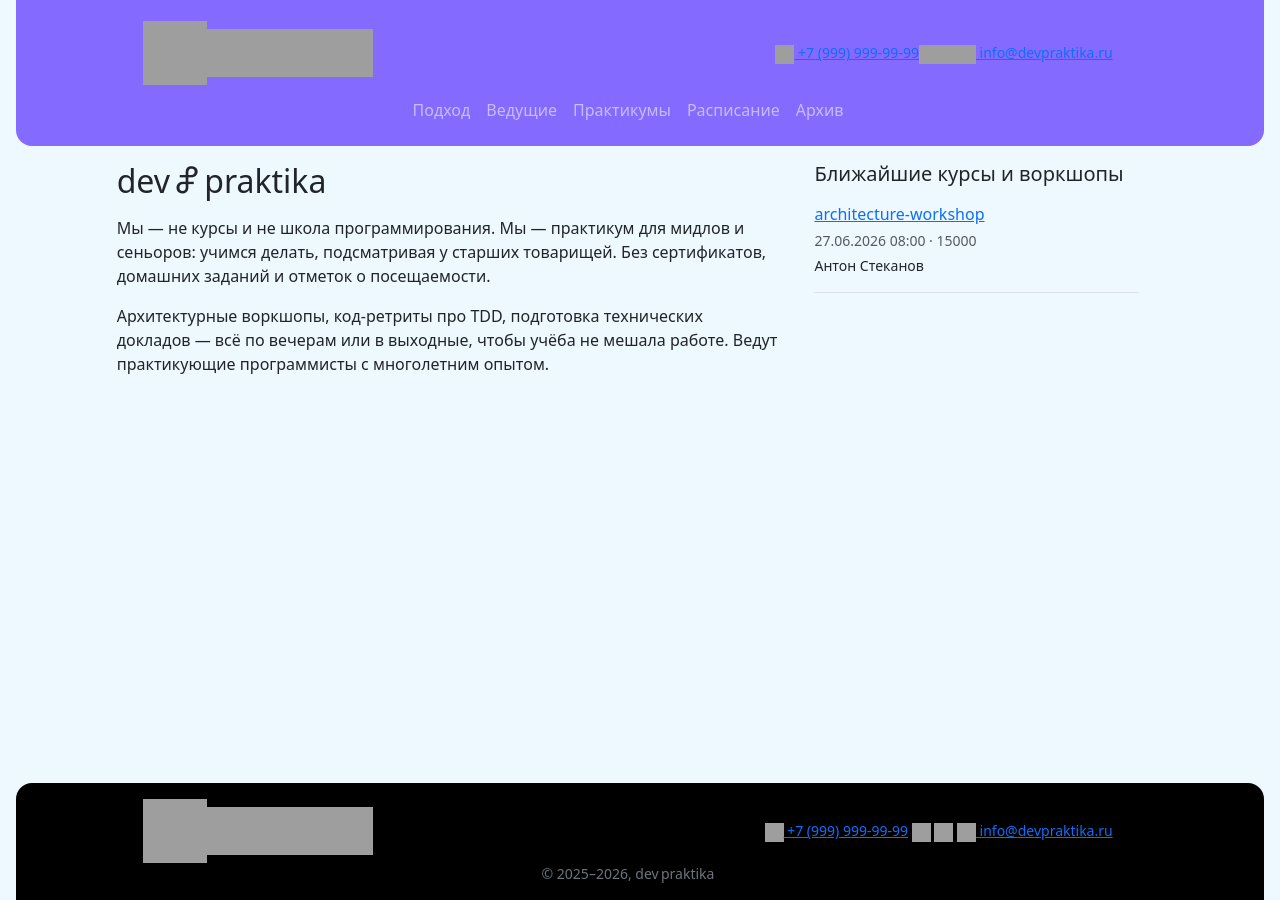
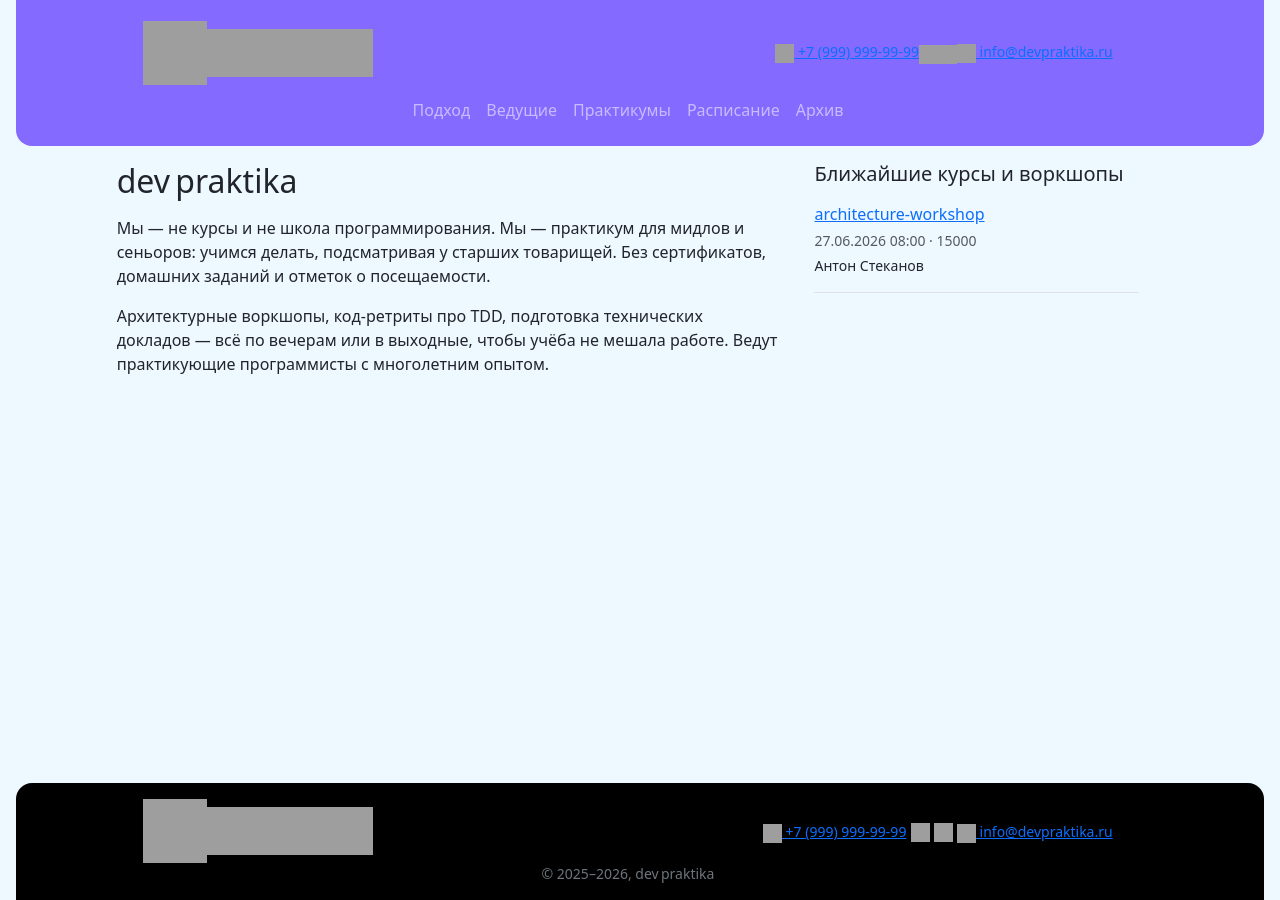
Before and after one commit to devpraktika-ru/devpraktika-ru.github.io, a Jekyll site: the page built from index.md, in a window 1280 px wide, cut to the strip 0-900 px from the top of the page. Built offline with Jekyll 4.4.1, drawn with Linux system fonts in a browser that asks for light colours; grey boxes are pictures that could not be loaded.

Commit message:
Fix contacts

```diff
--- a/_layouts/default.html
+++ b/_layouts/default.html
@@ -31,25 +31,6 @@
         margin: 16px 16px 0 16px;
       }
 
-      /*
-      .site-contacts {
-        display: flex;
-        flex-wrap: wrap;
-        align-items: center;
-        gap: 0.5rem 0.75rem;
-      }
-
-      .site-contacts a {
-        color: white;
-        text-decoration: none;
-        white-space: nowrap;
-      }
-
-      .site-contacts a:hover {
-        opacity: 0.85;
-      }
-        */
-
       @media (min-width: 992px) {
         header .navbar-collapse {
           justify-content: center;
@@ -75,11 +56,11 @@
                   alt=""
                   src="https://github.com/user-attachments/assets/6b85f69f-0af8-49b6-bcc0-12c1309dd9b4"
                 /></a>
-                <div class="white small d-none d-lg-flex">
-                  <a href="tel:+79999999999"><img src="https://github.com/user-attachments/assets/3293113e-a4e3-4c3b-9fa9-52d78198c197" width="19" height="19" alt="Телефон" /> +7 (999) 999-99-99</a>
+                <div class="d-none d-lg-flex">
+                  <a class="white small" href="tel:+79999999999"><img src="https://github.com/user-attachments/assets/3293113e-a4e3-4c3b-9fa9-52d78198c197" width="19" height="19" alt="Телефон" /> +7 (999) 999-99-99</a>
                   <a href="https://max.ru/u/devpraktika"><img src="https://github.com/user-attachments/assets/8bdc9834-61e1-4720-b5fc-1837988a1adb" width="19" height="19" alt="Max" /></a>
                   <a href="https://t.me/devpraktika"><img src="https://github.com/user-attachments/assets/99b674a2-eb30-4d08-8422-c30c98b46d3d" width="19" height="19" alt="Telegram" /></a>
-                  <a href="mailto:info@devpraktika.ru"><img src="https://github.com/user-attachments/assets/c9d2f276-defc-40fe-976d-32c8fcf83187" width="19" height="19" alt="E-mail" /> info@devpraktika.ru</a>
+                  <a class="white small" href="mailto:info@devpraktika.ru"><img src="https://github.com/user-attachments/assets/c9d2f276-defc-40fe-976d-32c8fcf83187" width="19" height="19" alt="E-mail" /> info@devpraktika.ru</a>
                 </div>
                 <button
                   class="navbar-toggler d-lg-none"
@@ -136,11 +117,11 @@
                     >
                   </li>
                 </ul>
-                <div class="site-contacts small d-lg-none pb-2">
-                  <a href="tel:+79999999999"><img src="https://github.com/user-attachments/assets/3293113e-a4e3-4c3b-9fa9-52d78198c197" width="19" height="19" alt="Телефон" /> +7 (999) 999-99-99</a>
+                <div class="d-lg-none pb-2">
+                  <a class="white small" href="tel:+79999999999"><img src="https://github.com/user-attachments/assets/3293113e-a4e3-4c3b-9fa9-52d78198c197" width="19" height="19" alt="Телефон" /> +7 (999) 999-99-99</a>
                   <a href="https://max.ru/u/devpraktika"><img src="https://github.com/user-attachments/assets/8bdc9834-61e1-4720-b5fc-1837988a1adb" width="19" height="19" alt="Max" /></a>
                   <a href="https://t.me/devpraktika"><img src="https://github.com/user-attachments/assets/99b674a2-eb30-4d08-8422-c30c98b46d3d" width="19" height="19" alt="Telegram" /></a>
-                  <a href="mailto:info@devpraktika.ru"><img src="https://github.com/user-attachments/assets/c9d2f276-defc-40fe-976d-32c8fcf83187" width="19" height="19" alt="E-mail" /> info@devpraktika.ru</a>
+                  <a class="white small" href="mailto:info@devpraktika.ru"><img src="https://github.com/user-attachments/assets/c9d2f276-defc-40fe-976d-32c8fcf83187" width="19" height="19" alt="E-mail" /> info@devpraktika.ru</a>
                 </div>
               </div>
             </nav>
@@ -166,19 +147,19 @@
             <span class="navbar-brand mb-0"><img
               width="64"
               height="64"
-              alt="dev praktika"
+              alt=""
               src="https://github.com/user-attachments/assets/d4383bbd-c67b-41e9-bf6e-452a62b1d1ac"
             /><img
               width="166"
               height="48"
-              alt="dev praktika"
+              alt=""
               src="https://github.com/user-attachments/assets/6b85f69f-0af8-49b6-bcc0-12c1309dd9b4"
             /></span>
-            <div class="white small">
-              <a href="tel:+79999999999"><img src="https://github.com/user-attachments/assets/3293113e-a4e3-4c3b-9fa9-52d78198c197" width="19" height="19" alt="Телефон" /> +7 (999) 999-99-99</a>
+            <div>
+              <a class="white small" href="tel:+79999999999"><img src="https://github.com/user-attachments/assets/3293113e-a4e3-4c3b-9fa9-52d78198c197" width="19" height="19" alt="Телефон" /> +7 (999) 999-99-99</a>
               <a href="https://max.ru/u/devpraktika"><img src="https://github.com/user-attachments/assets/8bdc9834-61e1-4720-b5fc-1837988a1adb" width="19" height="19" alt="Max" /></a>
               <a href="https://t.me/devpraktika"><img src="https://github.com/user-attachments/assets/99b674a2-eb30-4d08-8422-c30c98b46d3d" width="19" height="19" alt="Telegram" /></a>
-              <a href="mailto:info@devpraktika.ru"><img src="https://github.com/user-attachments/assets/c9d2f276-defc-40fe-976d-32c8fcf83187" width="19" height="19" alt="E-mail" /> info@devpraktika.ru</a>
+              <a class="white small" href="mailto:info@devpraktika.ru"><img src="https://github.com/user-attachments/assets/c9d2f276-defc-40fe-976d-32c8fcf83187" width="19" height="19" alt="E-mail" /> info@devpraktika.ru</a>
             </div>
           </div>
         </div>
--- a/index.md
+++ b/index.md
@@ -1,13 +1,13 @@
 ---
 layout: default
-title: dev Ⴥ praktika
+title: dev praktika
 ---
 
 {% assign upcoming_events = site.events | where_exp: "event", "event.past == false" | sort: "date" %}
 
 <div class="row g-4">
   <div class="col-12 col-lg-8">
-    <h1 class="h2 mb-3">dev Ⴥ praktika</h1>
+    <h1 class="h2 mb-3">dev praktika</h1>
     <p>
       Мы — не курсы и не школа программирования.
       Мы — практикум для мидлов и сеньоров: учимся делать, подсматривая у старших товарищей.
```
